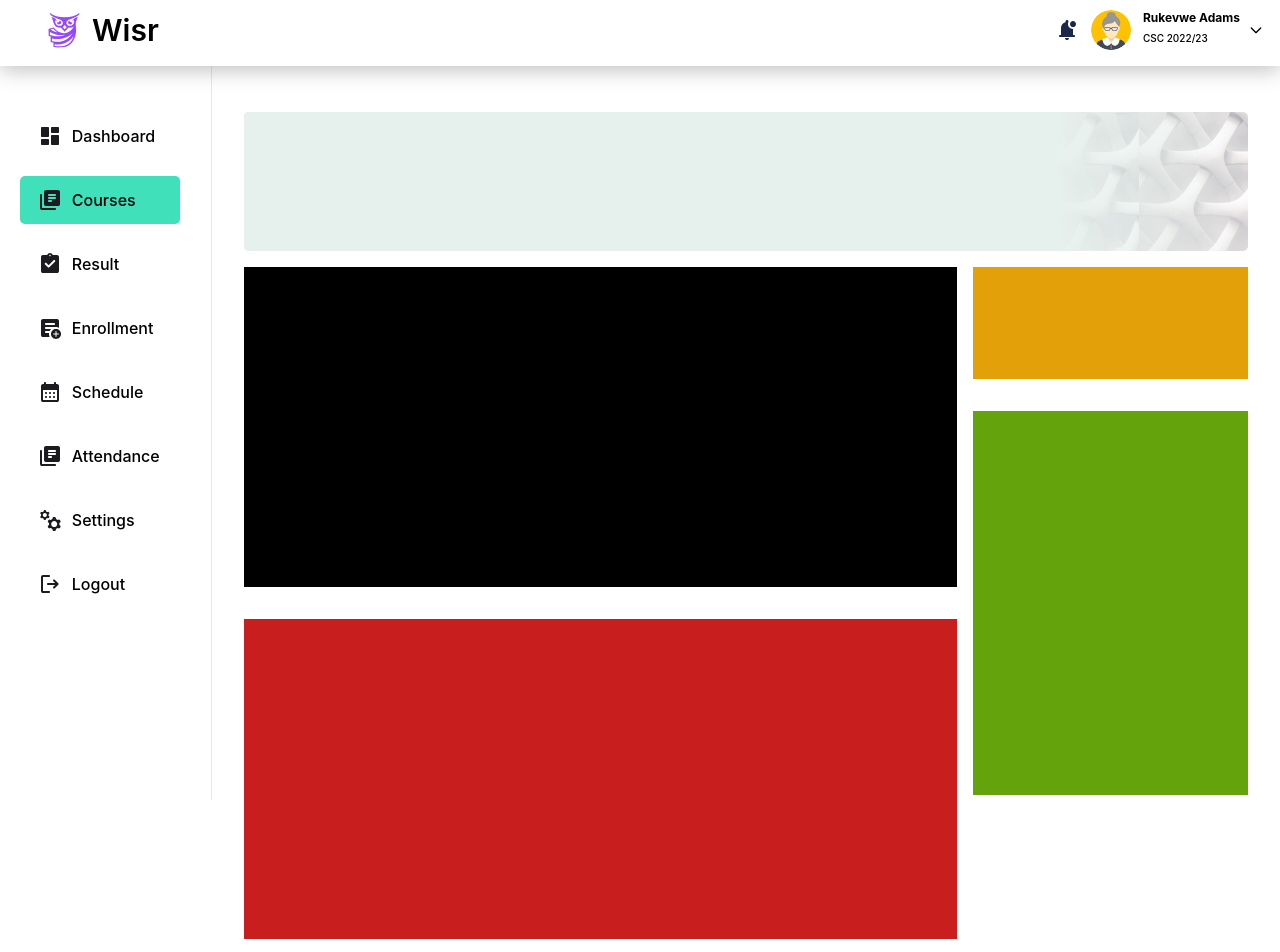
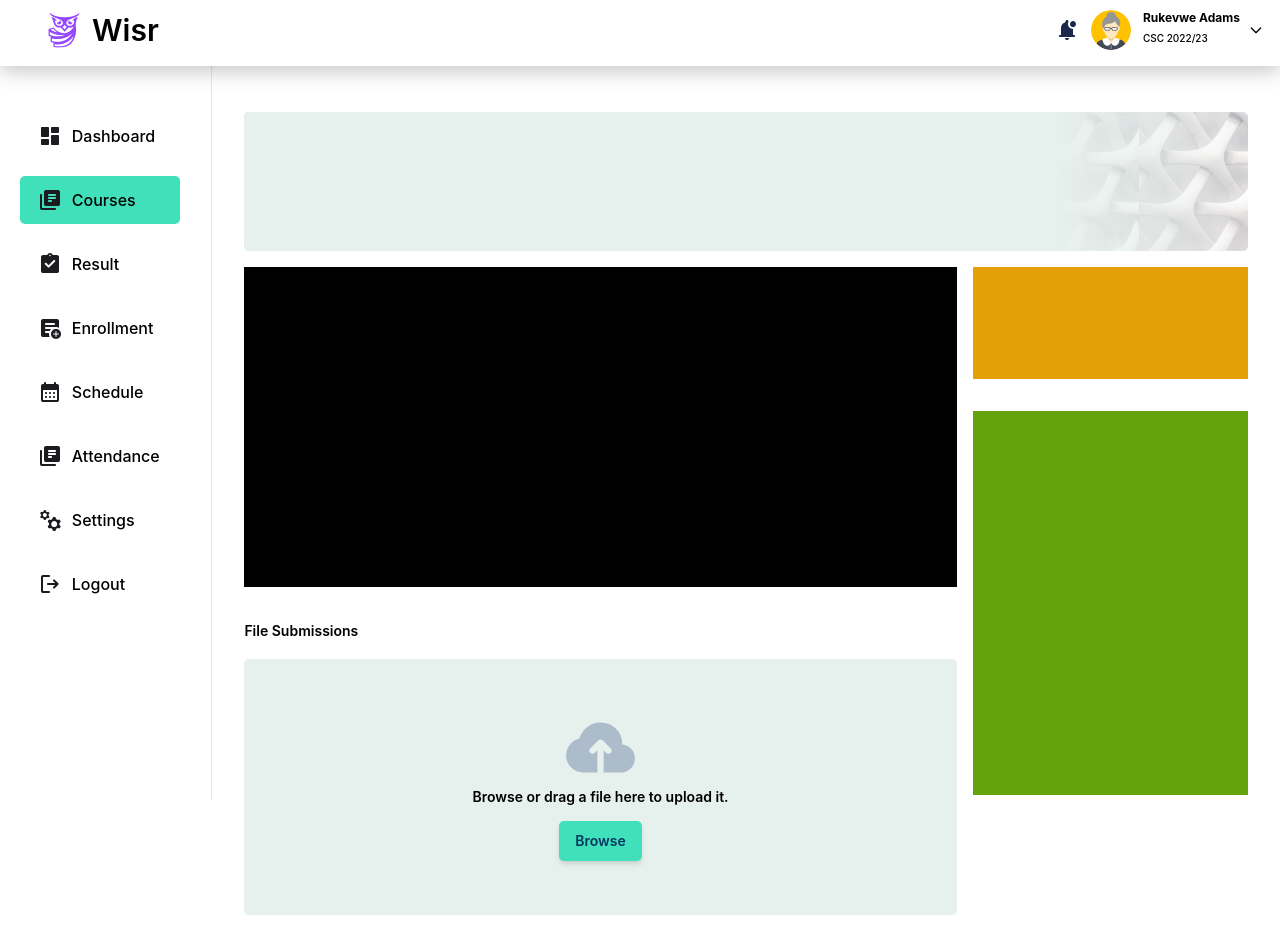
Before and after one commit to SILMS-Project/silms-nest-react, a React (Vite) app in the folder apps/silms-frontend/: page /courses/1/assignments/1 in a window 1280 px wide. Shown: the top 952 px of the page. Built offline with nearby package versions, Linux system fonts and the light colour scheme.

Commit message:
implemented assignment file submission drag and drop designs

```diff
--- a/apps/silms-frontend/src/pages/Courses/CourseAssignment.tsx
+++ b/apps/silms-frontend/src/pages/Courses/CourseAssignment.tsx
@@ -1,4 +1,5 @@
 import DashboardLayout from "@/components/DashboardLayout";
+import { FileInput, Label } from "flowbite-react";
 
 const CourseAssignment = () => {
   return (
@@ -8,8 +9,7 @@ const CourseAssignment = () => {
           <div
             className="absolute inset-0 bg-contain bg-center"
             style={{ backgroundImage: 'url("/assets/icons/bannerBg.svg")' }}
-        >
-        </div>
+          ></div>
           <div className="absolute inset-0">
             <div
               className="h-full"
@@ -17,7 +17,6 @@ const CourseAssignment = () => {
                 backgroundImage: `linear-gradient(to right,  rgba(230, 240, 237, 1) 0%, rgba(230, 240, 237, 1) calc(100% - 12rem), rgba(232, 234, 243, 0) 100%)`,
               }}
             >
-
               {/* //TODO:  Implement the course assignment banner designs*/}
             </div>
           </div>
@@ -28,9 +27,28 @@ const CourseAssignment = () => {
               <div className="h-80 bg-black">
                 {/* //TODO: Implement assignment description designs*/}
               </div>
-      <div className="h-80 bg-red-700">
+              <div className="flex flex-col gap-4">
+                <p className="text-black text-[0.875rem] font-semibold">
+                  File Submissions
+                </p>
+                <div className="flex w-full items-center justify-center">
+                  <Label
+                    htmlFor="dropzone-file"
+                    className="flex h-64 w-full cursor-pointer flex-col items-center justify-center rounded-[0.3125rem] bg-custom-secondary-3 hover:bg-gray-100"
+                  >
+                    <div className="flex flex-col items-center justify-center pb-6 pt-5">
+                      <img src="/assets/icons/backup.svg"/>
+                      <p className="mb-3 text-black text-[0.875rem] font-semibold">
+                      Browse or drag a file here to upload it.
+                      </p>
+                      <button className="rounded-[0.3125rem] bg-custom-accent-1 shadow-md px-4 py-2">
+                        <p className="text-custom-primary-1 text-[0.875rem] font-semibold "> Browse</p>
+                      </button>
+                    </div>
+                    <FileInput id="dropzone-file" className="hidden" />
+                  </Label>
+                </div>
                 {/* //TODO: Implement assignment file submission designs*/}
-
               </div>
             </div>
           </div>
@@ -41,12 +59,10 @@ const CourseAssignment = () => {
               </div>
               <div className="h-96 bg-lime-600">
                 {/* //TODO: Implement submission status designs */}
-
               </div>
             </div>
           </div>
         </div>
-
       </div>
     </DashboardLayout>
   );
```
Also changed, not shown: apps/silms-frontend/public/assets/icons/backup.svg (added). Lines whose indentation alone changed are shown as unchanged.
